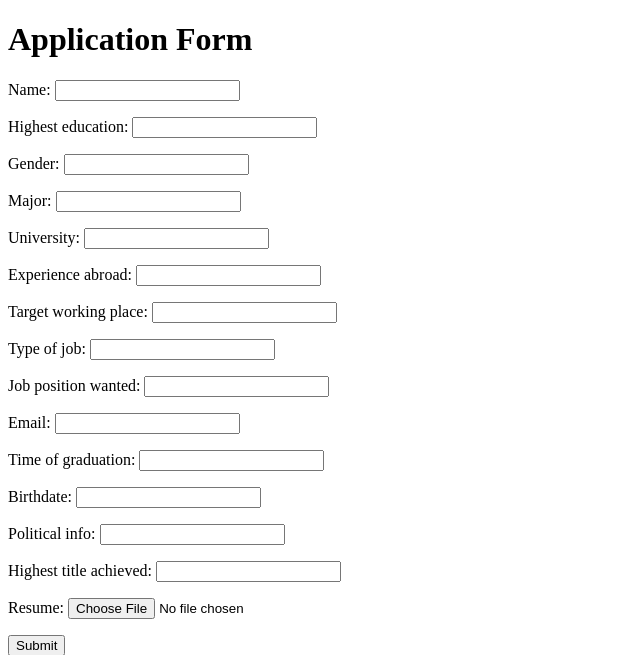
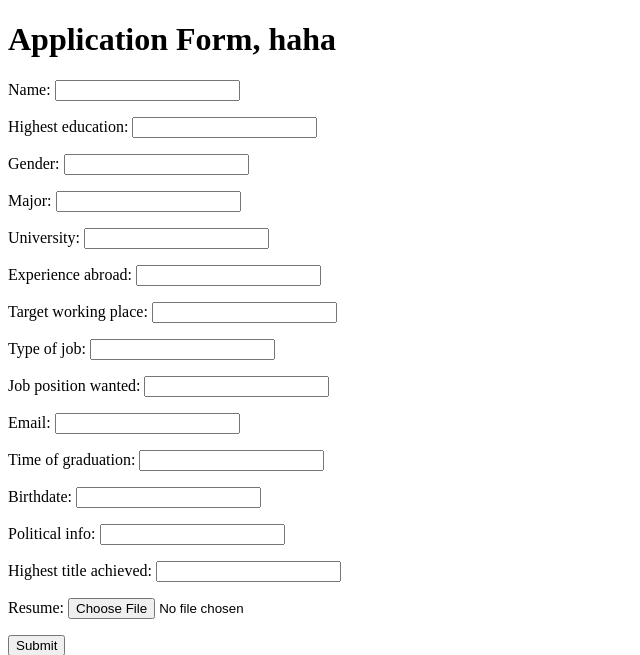
Before and after one commit to Jun909/website, a Django app: page /application/form/ in a window 1280 px wide. Shown: the top 655 px of the page, without its empty margins (0-640 px from the left). Run offline with Django 5.2, Linux system fonts and the light colour scheme.

Commit message:
updated frontend

```diff
--- a/application/templates/user_form.html
+++ b/application/templates/user_form.html
@@ -6,7 +6,7 @@
     <title>Application Form</title>
 </head>
 <body>
-    <h1>Application Form</h1>
+    <h1>Application Form, haha</h1>
     <form method="post" enctype="multipart/form-data">
         {% csrf_token %}
         {{ form.as_p }}  <!-- Renders the form fields -->
```
